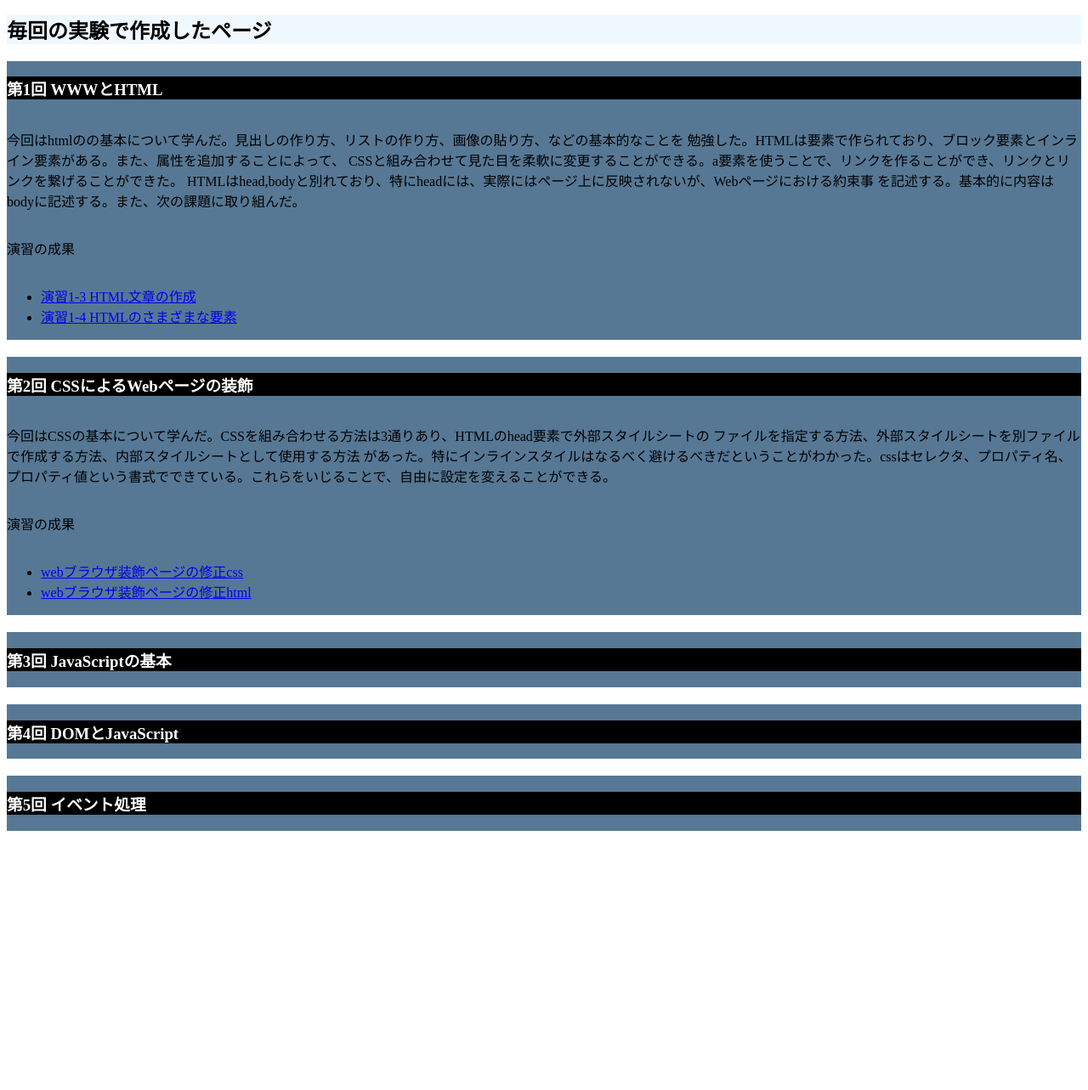
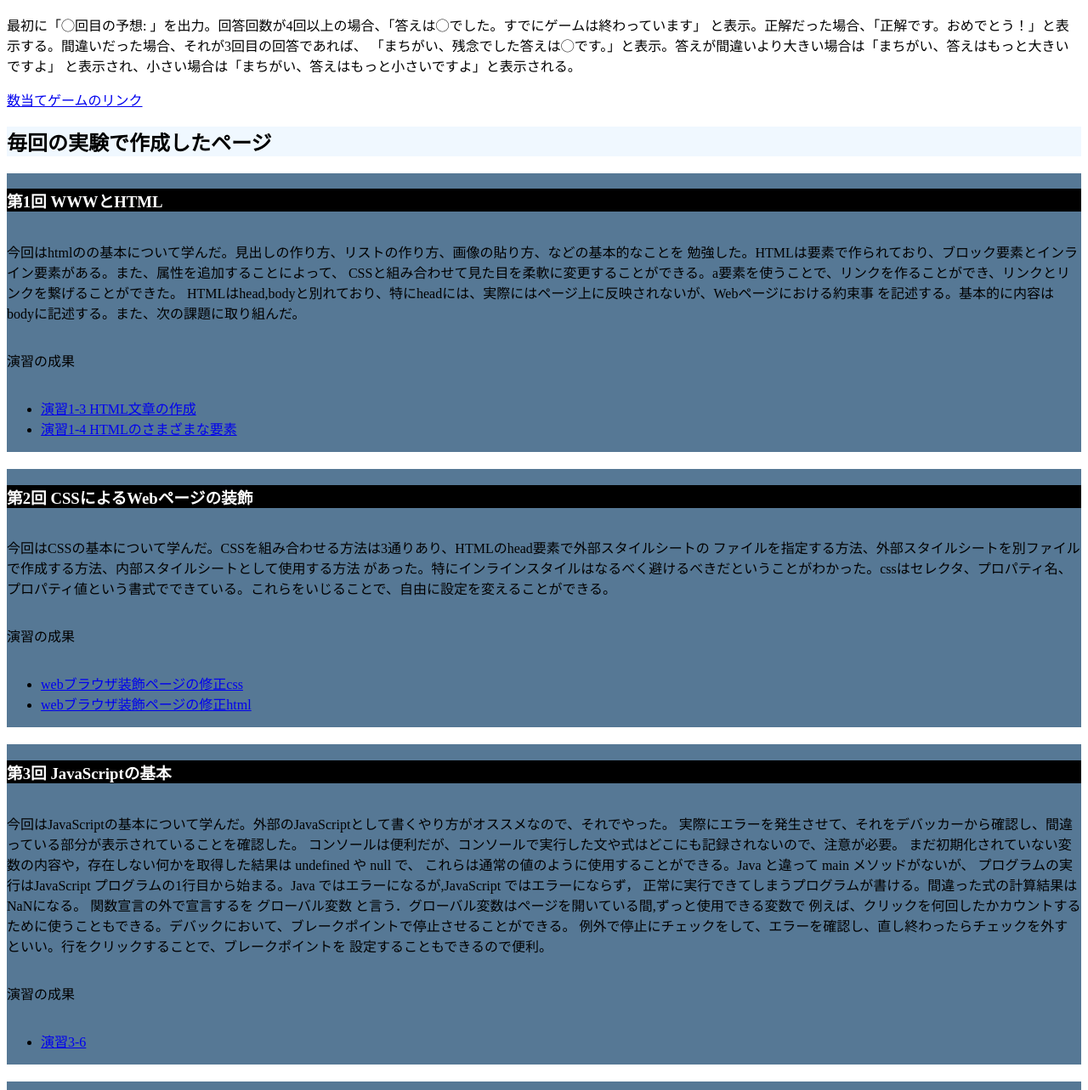
Before and after one commit to G284122022/medialabo, a plain HTML site: page index.html in a window 1280 px wide. Shown: the part 237-1520 px from the top of the page at 85% size. Before the commit the page ends 1235 px from the top, so only its background shows below. Drawn offline with Linux system fonts and the light colour scheme.

Commit message:
index.htmlの更新

```diff
--- a/index.html
+++ b/index.html
@@ -9,6 +9,12 @@
     <h2>本テーマの学習目的</h2>
     <h2>プロジェクト課題について</h2>
     <h2>数当てゲーム</h2>
+    <p>最初に「◯回目の予想: 」を出力。回答回数が4回以上の場合、「答えは◯でした。すでにゲームは終わっています」
+      と表示。正解だった場合、「正解です。おめでとう！」と表示する。間違いだった場合、それが3回目の回答であれば、
+      「まちがい、残念でした答えは◯です。」と表示。答えが間違いより大きい場合は「まちがい、答えはもっと大きいですよ」
+      と表示され、小さい場合は「まちがい、答えはもっと小さいですよ」と表示される。
+    </p>
+    <a href="kazuate.html">数当てゲームのリンク</a>
     <h2>毎回の実験で作成したページ</h2>
     <div>
       <h3>第1回 WWWとHTML</h3>
@@ -40,6 +46,23 @@
     </div>
     <div>
       <h3>第3回 JavaScriptの基本</h3>
+      <p>
+        今回はJavaScriptの基本について学んだ。外部のJavaScriptとして書くやり方がオススメなので、それでやった。
+        実際にエラーを発生させて、それをデバッカーから確認し、間違っている部分が表示されていることを確認した。
+        コンソールは便利だが、コンソールで実行した文や式はどこにも記録されないので、注意が必要。
+        まだ初期化されていない変数の内容や，存在しない何かを取得した結果は undefined や null で、
+        これらは通常の値のように使用することができる。Java と違って main メソッドがないが、
+        プログラムの実行はJavaScript プログラムの1行目から始まる。Java ではエラーになるが,JavaScript ではエラーにならず，
+        正常に実行できてしまうプログラムが書ける。間違った式の計算結果はNaNになる。
+        関数宣言の外で宣言するを グローバル変数 と言う．グローバル変数はページを開いている間,ずっと使用できる変数で
+        例えば、クリックを何回したかカウントするために使うこともできる。デバックにおいて、ブレークポイントで停止させることができる。
+        例外で停止にチェックをして、エラーを確認し、直し終わったらチェックを外すといい。行をクリックすることで、ブレークポイントを
+        設定することもできるので便利。
+      </p>
+      <p>演習の成果</p>
+        <ul>
+          <li><a href="practice-js/obj-practice.html">演習3-6</a></li>
+        </ul>
     </div>
     <div>
       <h3>第4回 DOMとJavaScript</h3>
```
